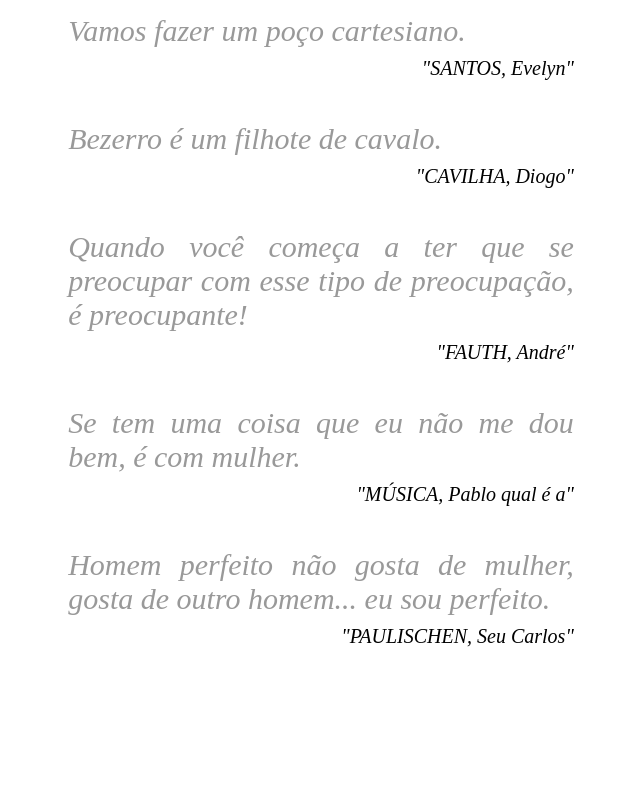
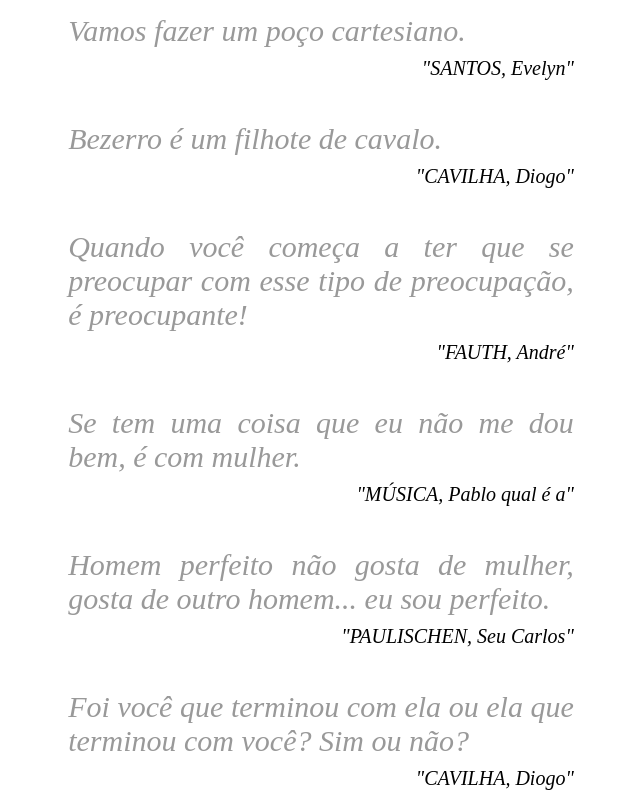
Before and after one commit to agenciasys/quotations, a plain HTML site: page index.html in a window 1280 px wide. Shown: the part 594-1394 px from the top of the page, without its empty margins (319-959 px from the left). Before the commit the page ends 1252 px from the top, so only its background shows below. Drawn offline with Linux system fonts and the light colour scheme.

Commit message:
Adiciona pérola do Diogo no almoço.

```diff
--- a/index.html
+++ b/index.html
@@ -95,6 +95,11 @@
         </blockquote>
         <span>"PAULISCHEN, Seu Carlos"</span>
     </article>
-
+    <article>
+        <blockquote>
+            Foi você que terminou com ela ou ela que terminou com você? Sim ou não?
+        </blockquote>
+        <span>"CAVILHA, Diogo"</span>
+    </article>
 </body>
 </html>
```
